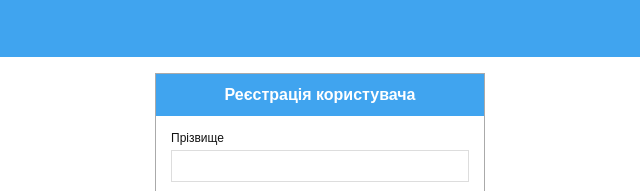
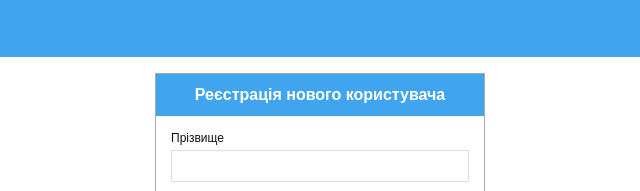
Before and after one commit to del1sion/lab12, a plain HTML site: page register.html in a window 1280 px wide. Shown: the top 191 px of the page, 320-960 px from the left. Drawn offline with Linux system fonts and the light colour scheme.

Commit message:
Update registration header text for clarity

```diff
--- a/register.html
+++ b/register.html
@@ -13,7 +13,7 @@
   </header>
   <main class="registration-page">
     <form class="registration-form" id="registration-form">
-      <h1>Реєстрація користувача</h1>
+      <h1>Реєстрація нового користувача</h1>
       <div class="form-fields">
         <label for="surname">Прізвище</label>
         <input type="text" id="surname" name="surname" autocomplete="family-name" required>
```
